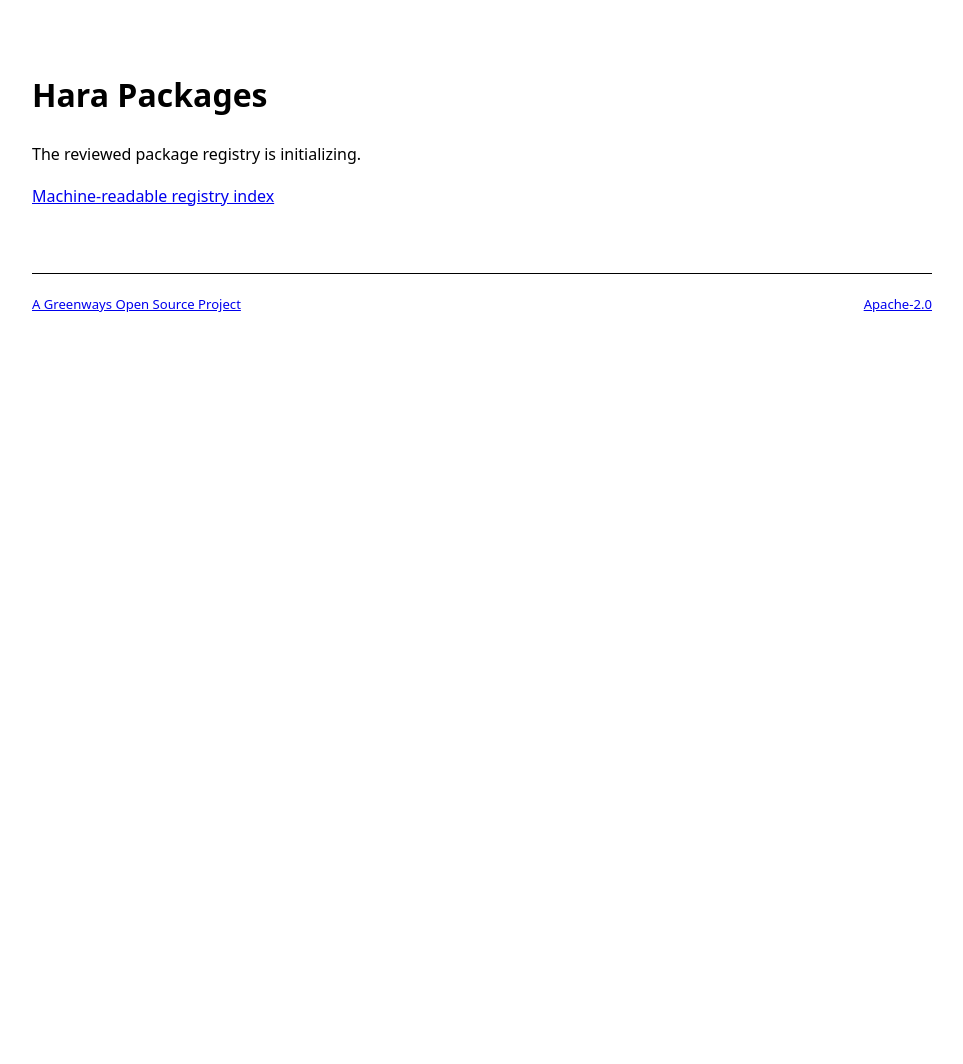
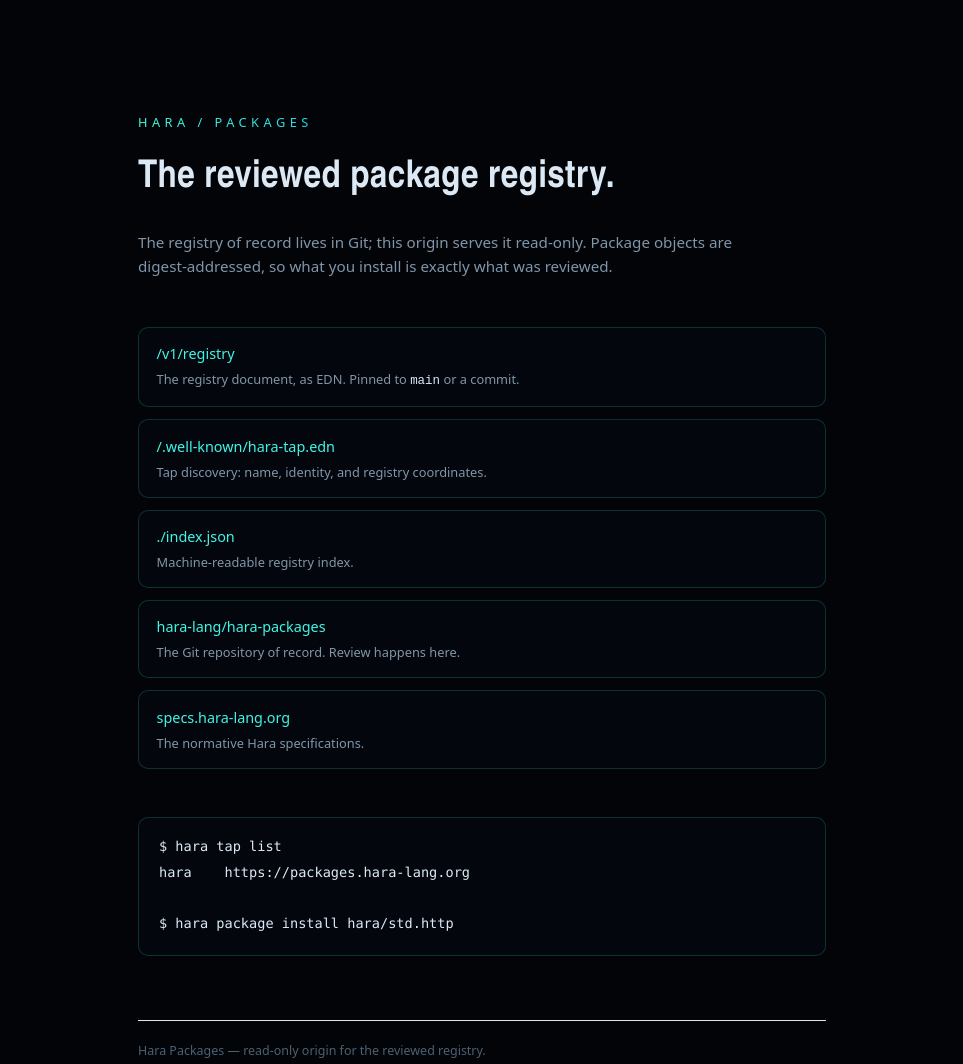
Before and after one commit to hara-lang/hara-packages, a website: page site/index.html in a window 1280 px wide. Shown: the top 1064 px of the page, without its empty margins (158-1121 px from the left). Before the commit the page ends 800 px from the top, so only its background shows below. Drawn offline with Linux system fonts and the light colour scheme.

Commit message:
Add branded landing page and Netlify API functions (#7)
- site/index.html: dark Hara-themed landing page (vendored hara-ui tokens,
  page.css), endpoint card row, usage snippet; OG meta preserved
- netlify/functions/registry.mjs: /.well-known/hara-tap.edn discovery and
  /v1/registry Git-backed reads via raw.githubusercontent.com, EDN problem
  responses mirroring the Cloudflare worker router
- netlify/functions/objects.mjs: streaming R2 proxy for /objects/sha256/<digest>
  with a hand-rolled, dependency-free SigV4 signer (node:crypto)
- netlify.toml: publish=site, functions=netlify/functions
- test/: node --test suites for routing, ref validation, EDN problem shapes,
  and a pinned SigV4 test vector
- pages.yml: run function tests before deploys; trigger on netlify/test paths

Co-authored-by: Chris Zheng <zcaudate@users.noreply.github.com>

```diff
--- a/site/index.html
+++ b/site/index.html
@@ -21,6 +21,9 @@
     <meta name="twitter:image" content="https://packages.hara-lang.org/og-hara-packages.jpg">
     <meta name="twitter:image:alt" content="Hara Packages — the reviewed registry for Hara">
     <link rel="canonical" href="https://packages.hara-lang.org/">
+    <link rel="icon" type="image/svg+xml" href="./favicon.svg">
+    <link rel="stylesheet" href="./vendor/hara-ui/tokens.css">
+    <link rel="stylesheet" href="./page.css">
     <title>Hara Packages</title>
     <style>
       body { max-width: 900px; margin: 0 auto; padding: 48px 24px; font: 16px/1.6 system-ui, sans-serif; }
@@ -28,10 +31,50 @@
     </style>
   </head>
   <body>
-    <main>
-      <h1>Hara Packages</h1>
-      <p>The reviewed package registry is initializing.</p>
-      <p><a href="./index.json">Machine-readable registry index</a></p>
+    <main class="page">
+      <header class="hero">
+        <p class="eyebrow">HARA / PACKAGES</p>
+        <h1>The reviewed package registry.</h1>
+        <p class="lede">
+          The registry of record lives in Git; this origin serves it read-only.
+          Package objects are digest-addressed, so what you install is exactly
+          what was reviewed.
+        </p>
+      </header>
+
+      <section class="cards" aria-label="Registry endpoints">
+        <a class="card" href="/v1/registry">
+          <span class="card-path">/v1/registry</span>
+          <span class="card-note">The registry document, as EDN. Pinned to <code>main</code> or a commit.</span>
+        </a>
+        <a class="card" href="/.well-known/hara-tap.edn">
+          <span class="card-path">/.well-known/hara-tap.edn</span>
+          <span class="card-note">Tap discovery: name, identity, and registry coordinates.</span>
+        </a>
+        <a class="card" href="./index.json">
+          <span class="card-path">./index.json</span>
+          <span class="card-note">Machine-readable registry index.</span>
+        </a>
+        <a class="card" href="https://github.com/hara-lang/hara-packages">
+          <span class="card-path">hara-lang/hara-packages</span>
+          <span class="card-note">The Git repository of record. Review happens here.</span>
+        </a>
+        <a class="card" href="https://specs.hara-lang.org">
+          <span class="card-path">specs.hara-lang.org</span>
+          <span class="card-note">The normative Hara specifications.</span>
+        </a>
+      </section>
+
+      <section class="usage" aria-label="Usage">
+        <pre><code>$ hara tap list
+hara    https://packages.hara-lang.org
+
+$ hara package install hara/std.http</code></pre>
+      </section>
+
+      <footer class="foot">
+        <p>Hara Packages — read-only origin for the reviewed registry.</p>
+      </footer>
     </main>
     <footer>
       <a href="https://opensource.greenways.ai/open-source/">A Greenways Open Source Project</a>
--- /dev/null
+++ b/site/page.css
@@ -0,0 +1,108 @@
+/* Hara Packages landing page. Tokens come from ./vendor/hara-ui/tokens.css. */
+
+* { box-sizing: border-box; }
+
+body {
+  margin: 0;
+  background: var(--hara-abyss);
+  color: var(--hara-text);
+  font-family: var(--hara-mono);
+  line-height: 1.6;
+}
+
+.page {
+  max-width: 46rem;
+  margin: 0 auto;
+  padding: 4rem 1.5rem 3rem;
+}
+
+.hero { margin-bottom: 3rem; }
+
+.eyebrow {
+  margin: 0 0 1rem;
+  font-size: 0.8rem;
+  letter-spacing: 0.35em;
+  background: var(--hara-spectrum);
+  -webkit-background-clip: text;
+  background-clip: text;
+  color: transparent;
+}
+
+h1 {
+  margin: 0 0 1.25rem;
+  font-family: var(--hara-display);
+  font-size: 2.4rem;
+  font-weight: 700;
+  letter-spacing: 0.01em;
+  color: var(--hara-text);
+}
+
+.lede {
+  margin: 0;
+  max-width: 38rem;
+  color: var(--hara-muted);
+  font-size: 0.95rem;
+}
+
+.cards {
+  display: grid;
+  grid-template-columns: 1fr;
+  gap: 0.75rem;
+  margin-bottom: 3rem;
+}
+
+.card {
+  display: block;
+  padding: 0.9rem 1.1rem;
+  border: 1px solid var(--hara-line);
+  border-radius: 10px;
+  background: var(--hara-panel);
+  text-decoration: none;
+  transition: border-color 120ms ease, box-shadow 120ms ease;
+}
+
+.card:hover {
+  border-color: var(--hara-line-strong);
+  box-shadow: var(--hara-glow-cyan);
+}
+
+.card-path {
+  display: block;
+  color: var(--hara-cyan);
+  font-size: 0.9rem;
+}
+
+.card-note {
+  display: block;
+  margin-top: 0.25rem;
+  color: var(--hara-muted);
+  font-size: 0.8rem;
+}
+
+.card-note code {
+  color: var(--hara-text);
+  font-size: 0.78rem;
+}
+
+.usage { margin-bottom: 3rem; }
+
+.usage pre {
+  margin: 0;
+  padding: 1.1rem 1.25rem;
+  border: 1px solid var(--hara-line);
+  border-radius: 10px;
+  background: var(--hara-panel);
+  overflow-x: auto;
+}
+
+.usage code {
+  font-family: var(--hara-mono);
+  font-size: 0.85rem;
+  color: var(--hara-text);
+}
+
+.foot p {
+  margin: 0;
+  color: var(--hara-faint);
+  font-size: 0.78rem;
+}
--- /dev/null
+++ b/site/vendor/hara-ui/tokens.css
@@ -0,0 +1,42 @@
+/* Hara's shared editor palette. Keep consumer-specific aliases below. */
+:root {
+  color-scheme: dark;
+  --hara-abyss: #020408;
+  --hara-bg: var(--hara-abyss);
+  --hara-panel: rgba(4, 8, 15, .92);
+  --hara-raised: #0e1522;
+  --hara-overlay: #121b2c;
+  --hara-cyan: #41f5e4;
+  --hara-cyan-bright: #bafff8;
+  --hara-magenta: #ff2e88;
+  --hara-green: #3dff9e;
+  --hara-violet: #9c7bff;
+  --hara-spectrum: linear-gradient(120deg, #43f6d7 0%, #17b9ef 48%, #b42bfa 100%);
+  --hara-spectrum-soft: linear-gradient(120deg, rgba(67, 246, 215, .14), rgba(23, 185, 239, .08) 48%, rgba(180, 43, 250, .14));
+  --hara-amber: #f5d742;
+  --hara-text: #dce9f5;
+  --hara-muted: #8195a8;
+  --hara-faint: #4c6174;
+  --hara-line: rgba(65, 245, 228, .17);
+  --hara-line-strong: rgba(65, 245, 228, .42);
+  --hara-glow-cyan: 0 0 12px rgba(65, 245, 228, .22);
+  --hara-glow-magenta: 0 0 12px rgba(180, 43, 250, .28);
+  --hara-mono: "SFMono-Regular", "Cascadia Code", "Roboto Mono", Consolas, monospace;
+  --hara-display: "Arial Narrow", "Helvetica Neue", Arial, sans-serif;
+
+  /* Existing website names remain valid when the shared sheet is loaded. */
+  --abyss: var(--hara-abyss);
+  --panel: var(--hara-panel);
+  --cyan: var(--hara-cyan);
+  --cyan-bright: var(--hara-cyan-bright);
+  --magenta: var(--hara-magenta);
+  --violet: var(--hara-violet);
+  --amber: var(--hara-amber);
+  --text: var(--hara-text);
+  --muted: var(--hara-muted);
+  --faint: var(--hara-faint);
+  --line: var(--hara-line);
+  --line-strong: var(--hara-line-strong);
+  --mono: var(--hara-mono);
+  --display: var(--hara-display);
+}
```
Also changed, not shown: netlify/functions/objects.mjs (added, +102 -0 lines), netlify/functions/registry.mjs (added, +71 -0 lines), package.json (added, +8 -0 lines), test/objects.test.mjs (added, +147 -0 lines), test/registry.test.mjs (added, +115 -0 lines), .github/workflows/pages.yml, netlify.toml (added), site/favicon.svg (added).
